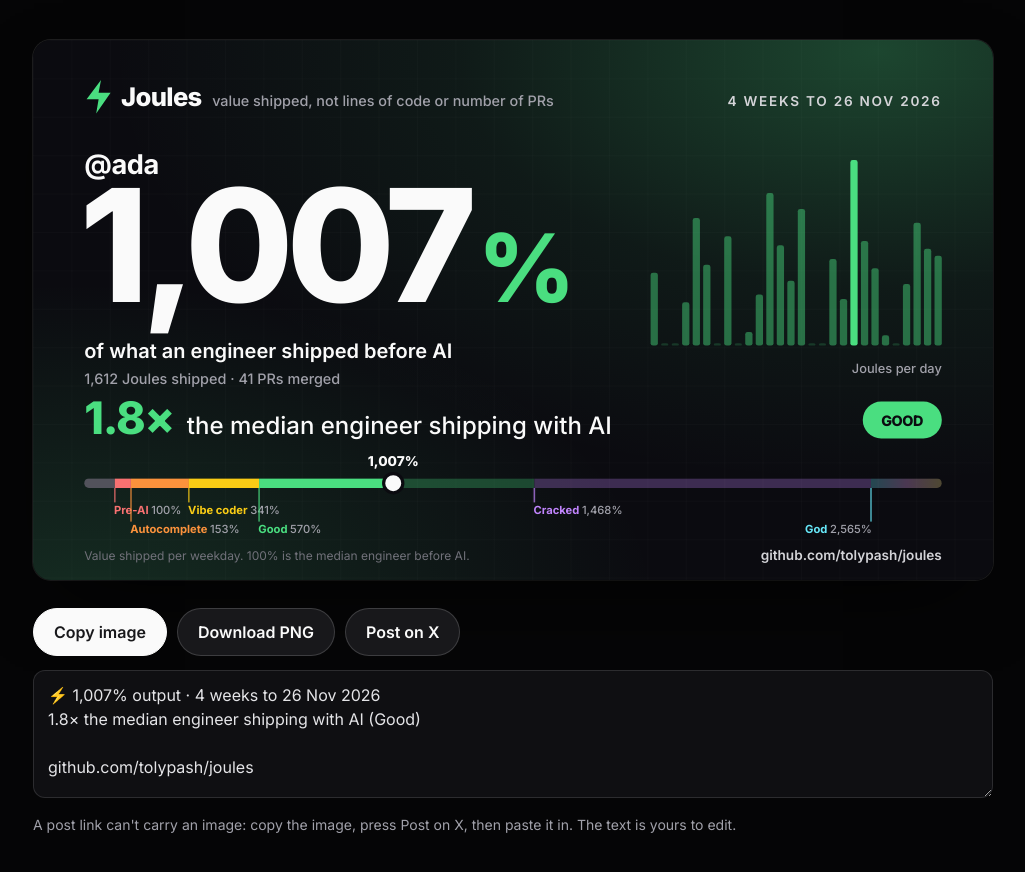
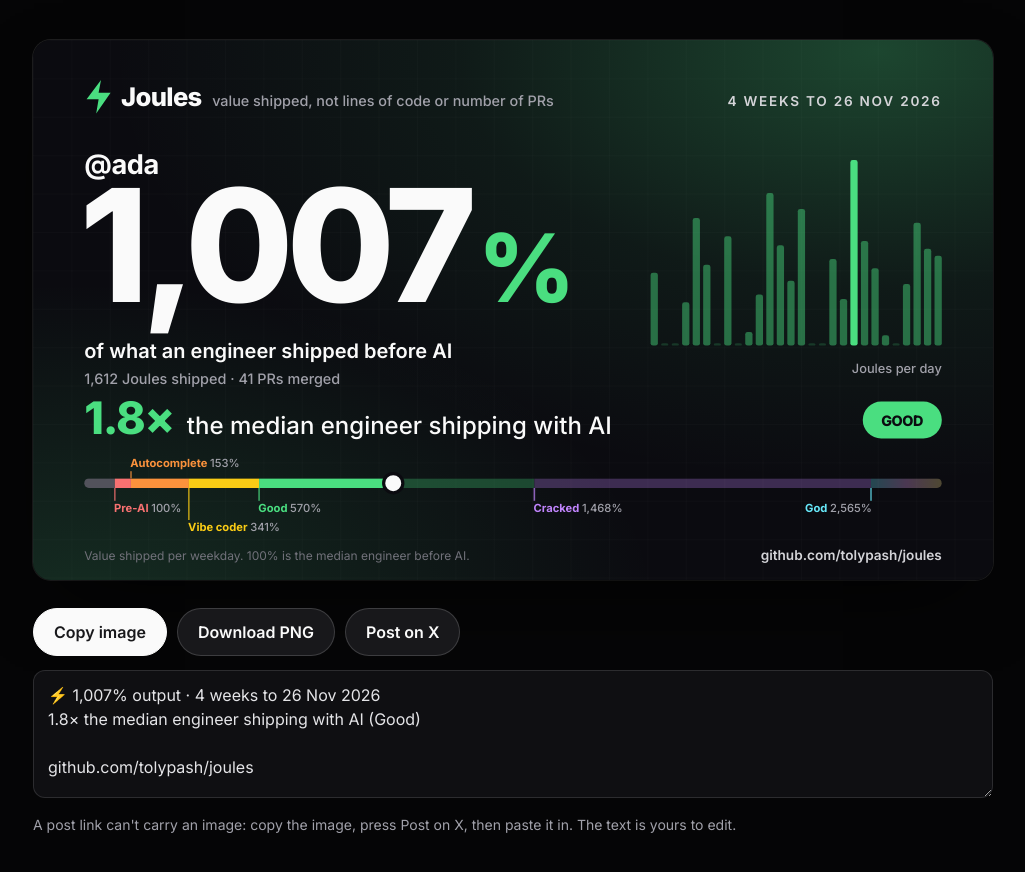
Before and after one commit to tolypash/joules, a website: page skill/joules/card.html in a window 1280 px wide. Shown: the whole page, without its empty margins (127-1152 px from the left). Drawn offline with Linux system fonts and the light colour scheme.

Commit message:
Rung names go above the line when they would run into a neighbour
The marker's own label is gone: the big number already says it.

Co-Authored-By: Claude Fable 5.2 <noreply@anthropic.com>
Claude-Session: https://claude.ai/code/session_01B6kwwXXEz5JkdTico7Mgs8

```diff
--- a/skill/joules/card.html
+++ b/skill/joules/card.html
@@ -80,7 +80,6 @@ function draw() {
   const end = Math.max(rungs.at(-1).v * 1.09, perWeekday * 1.04);
   const at = (v) => PAD + (track * v) / end;
   const you = at(perWeekday);
-  const youAnchor = you < 170 ? "start" : you > W - 170 ? "end" : "middle";
 
   // Joules over time, as a skyline on the right, the best bar at full strength.
   const bars = (DATA.bars ?? []).map(Number);
@@ -109,14 +108,20 @@ function draw() {
   // One coloured stretch per rung, from where it starts to where the next does; what lies past "you" is dimmed.
   const stretch = (from, to, fill) => `<rect x="${from.toFixed(1)}" y="548" width="${Math.max(0, to - from).toFixed(1)}" height="12" fill="${fill}"/>`;
   const line = [stretch(PAD, at(rungs[0].v), "#52525b"), ...rungs.map((r, i) => stretch(at(r.v), i + 1 < rungs.length ? at(rungs[i + 1].v) : W - PAD, r.name === "God" ? "url(#god)" : r.color))].join("");
-  // Names alternate between two rows, so rungs that sit close together still read.
+  // Names sit under the line; one that would run into its neighbour goes above it instead (then on a second row below).
+  const rows = [{ y: 590, end: 0 }, { y: 534, end: 0 }, { y: 614, end: 0 }];
   const names = rungs
     .map((r, i) => {
       const x = at(r.v);
-      const y = i % 2 ? 616 : 592;
+      const value = `${whole(pct(r.v))}%`;
       const last = i === rungs.length - 1;
-      return `<rect x="${(x - 1).toFixed(1)}" y="560" width="2" height="${y - 574}" fill="${r.color}" opacity="0.7"/>
-<text x="${(last ? x + 1 : x - 1).toFixed(1)}" y="${y}" text-anchor="${last ? "end" : "start"}" font-size="14" font-weight="700" fill="${r.color}">${r.name} <tspan font-weight="500" fill="#a1a1aa">${whole(pct(r.v))}%</tspan></text>`;
+      const width = r.name.length * 8.4 + value.length * 8.2 + 5;
+      const from = last ? x - width : x;
+      const row = rows.find((o) => from >= o.end + 12) ?? rows[2];
+      row.end = from + width;
+      const tick = row.y < 548 ? `y="${row.y + 5}" height="${543 - row.y}"` : `y="560" height="${row.y - 574}"`;
+      return `<rect x="${(x - 1).toFixed(1)}" ${tick} width="2" fill="${r.color}" opacity="0.7"/>
+<text x="${(last ? x + 1 : x - 1).toFixed(1)}" y="${row.y}" text-anchor="${last ? "end" : "start"}" font-size="14" font-weight="700" fill="${r.color}">${r.name} <tspan font-weight="500" fill="#a1a1aa">${value}</tspan></text>`;
     })
     .join("\n");
 
@@ -152,7 +157,6 @@ ${pill}
 <g clip-path="url(#round)"><g opacity="0.28">${line}</g><g clip-path="url(#done)">${line}</g></g>
 ${names}
 <circle cx="${you.toFixed(1)}" cy="554" r="12" fill="#fafafa" stroke="#0b0b10" stroke-width="4"/>
-<text x="${(youAnchor === "middle" ? you : youAnchor === "start" ? you - 12 : you + 12).toFixed(1)}" y="532" text-anchor="${youAnchor}" font-size="17" font-weight="800" fill="#fafafa">${output}</text>
 
 <text x="${PAD}" y="650" font-size="15" fill="#71717a">Value shipped per weekday. 100% is the median engineer before AI.</text>
 <text x="${W - PAD}" y="650" text-anchor="end" font-size="17" font-weight="600" fill="#d4d4d8">${LINK}</text>
```
Also changed, not shown: docs/card-cracked.jpg, docs/card.jpg.
